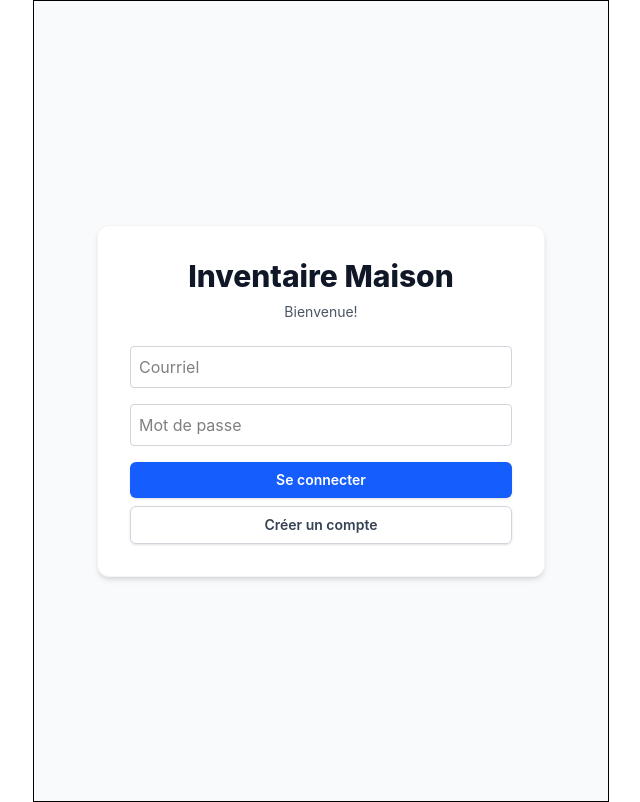
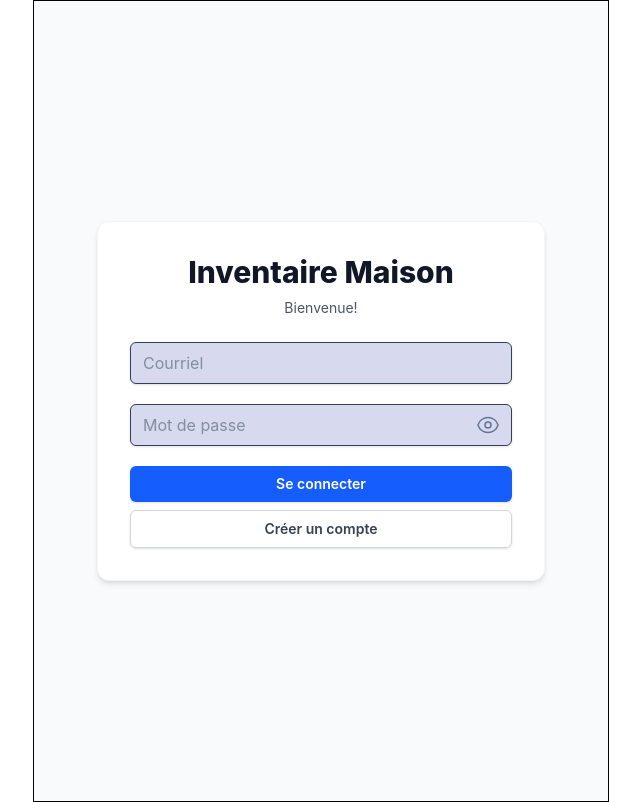
Before and after one commit to TNKDieguex/inventaireMaisonFrontend, a React (Vite) app: page /login in a window 1280 px wide. Shown: the whole page, without its empty margins (319-959 px from the left). Built offline with nearby package versions, Linux system fonts and the light colour scheme.

Commit message:
- Ajout de la propriété `label` au composant `FormInputs` - Ajout de la fonctionnalité pour afficher/masquer le mot de passe (bouton avec icônes SVG) - Mise à jour de la structure HTML et du style (classes CSS) de l'input et de son conteneur

```diff
--- a/src/components/FormInputs.tsx
+++ b/src/components/FormInputs.tsx
@@ -1,20 +1,51 @@
-import React from "react";
+import React, {useState} from "react";
 
-const FormInputs = ({placeholder, type, value, onChange, name}:{
+const FormInputs = ({placeholder, type, value, onChange, name, label}:{
     placeholder: string,
     type: string,
     value: string,
     onChange: (e: React.ChangeEvent<HTMLInputElement>) => void,
-    name: string
+    name: string,
+    label: string
 }) => {
+    const [showPassword, setShowPassword] = useState(false);
+    const currentType = type === 'password' && showPassword ? 'text' : type;
+
     return (
-        <input type={type} placeholder={placeholder}
-               className="mb-2 p-2 rounded
-                        border border-gray-300"
-               name={name}
-               value={value}
-               onChange={onChange}
-        />
+        <div className={"w-full flex flex-col relative mb-3"}>
+            <label className={"absolute -mt-3 ms-3 bg-blue-haze-200 px-0.5 font-medium text-slate-600 z-10"}>
+                {label}
+            </label>
+            <div className="relative w-full">
+                <input type={currentType} placeholder={placeholder}
+                       className=" w-full text-slate-700 border bg-blue-haze-200 rounded-md px-3 py-2 ease shadow-sm focus:bg-blue-haze-200"
+                       name={name}
+                       value={value}
+                       onChange={onChange}
+
+                />
+                {type === 'password' && (
+                    <button
+                        type="button"
+                        onClick={() => setShowPassword(!showPassword)}
+                        className="h-full absolute right-3 top-1/2 -translate-y-1/2 font-semibold text-slate-500 hover:text-slate-800 transition-colors focus:outline-none select-none"
+                    >
+                        {showPassword ?
+                            (<svg xmlns="http://www.w3.org/2000/svg" fill="none" viewBox="0 0 24 24" strokeWidth={1.5} stroke="currentColor" className="size-6">
+                                    <path strokeLinecap="round" strokeLinejoin="round" d="M3.98 8.223A10.477 10.477 0 0 0 1.934 12C3.226 16.338 7.244 19.5 12 19.5c.993 0 1.953-.138 2.863-.395M6.228 6.228A10.451 10.451 0 0 1 12 4.5c4.756 0 8.773 3.162 10.065 7.498a10.522 10.522 0 0 1-4.293 5.774M6.228 6.228 3 3m3.228 3.228 3.65 3.65m7.894 7.894L21 21m-3.228-3.228-3.65-3.65m0 0a3 3 0 1 0-4.243-4.243m4.242 4.242L9.88 9.88" />
+                                </svg>
+
+                            ):
+                            (
+                                <svg xmlns="http://www.w3.org/2000/svg" fill="none" viewBox="0 0 24 24" strokeWidth={1.5} stroke="currentColor" className="size-6">
+                                    <path strokeLinecap="round" strokeLinejoin="round" d="M2.036 12.322a1.012 1.012 0 0 1 0-.639C3.423 7.51 7.36 4.5 12 4.5c4.638 0 8.573 3.007 9.963 7.178.07.207.07.431 0 .639C20.577 16.49 16.64 19.5 12 19.5c-4.638 0-8.573-3.007-9.963-7.178Z" />
+                                    <path strokeLinecap="round" strokeLinejoin="round" d="M15 12a3 3 0 1 1-6 0 3 3 0 0 1 6 0Z" />
+                                </svg>
+                            )}
+                    </button>
+                )}
+            </div>
+        </div>
     );
 }
 
```
